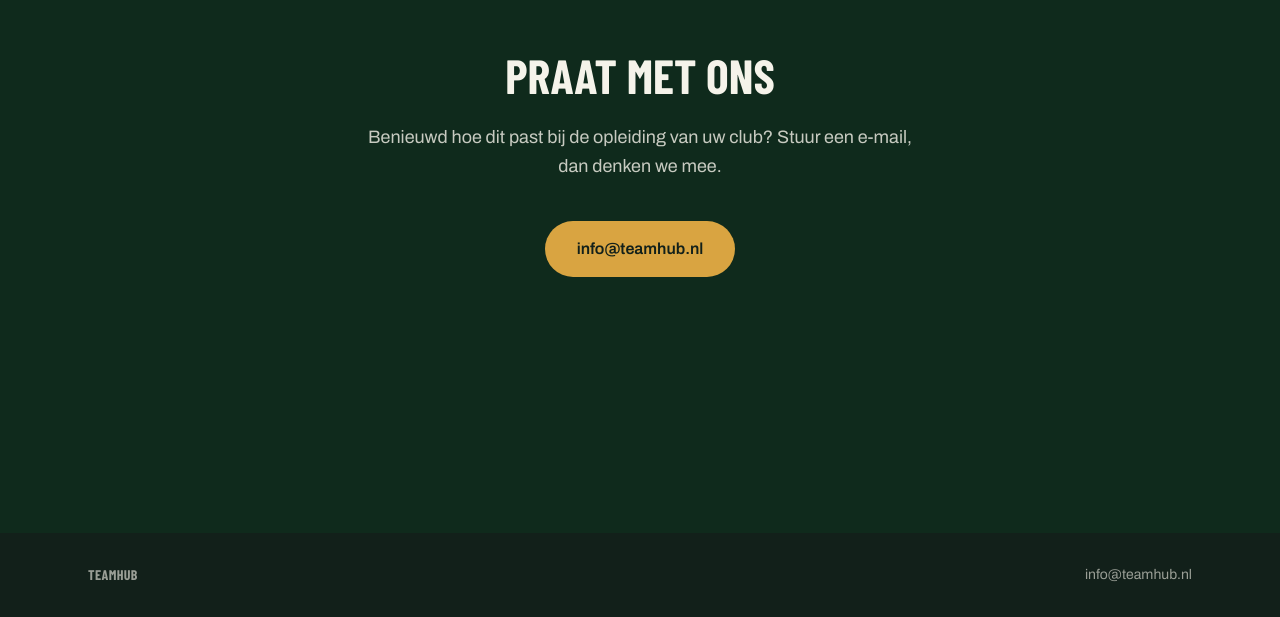
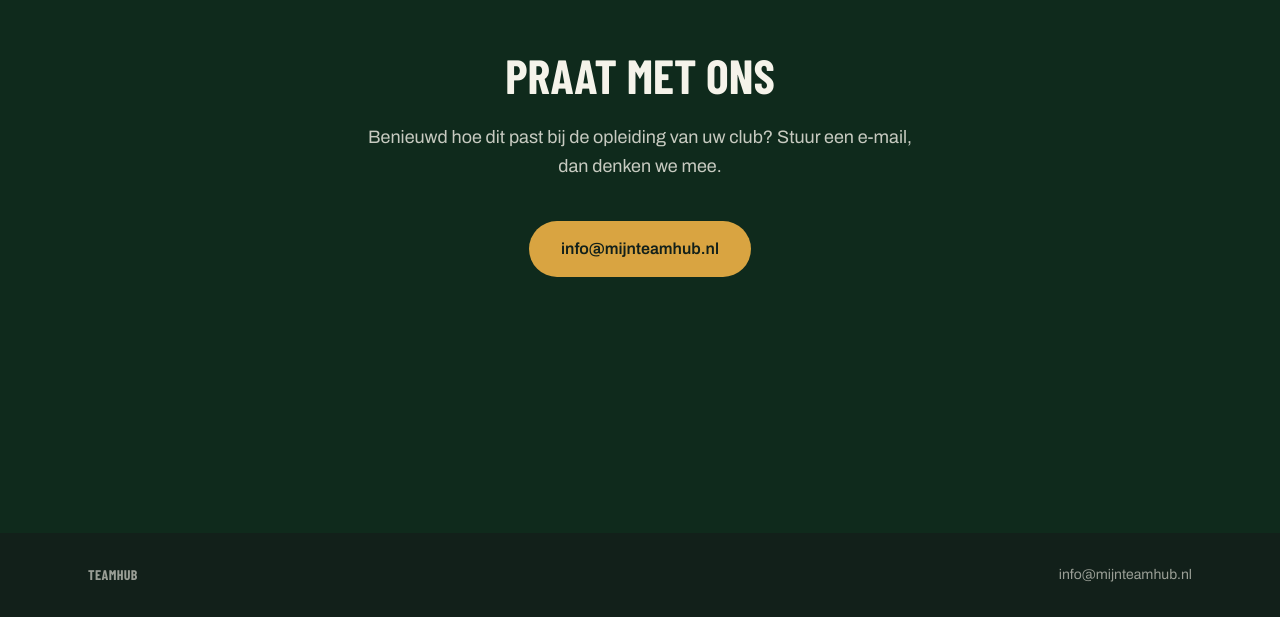
Before and after one commit to wordtest300/teamhub-site, a Next.js app: page / in a window 1280 px wide. Shown: the part 3948-4565 px from the top of the page. Built offline with nearby package versions, Linux system fonts and the light colour scheme; a web font is replaced by a local one.

Commit message:
Contact-e-mailadres gecorrigeerd naar het domein dat echt van ons is
info@teamhub.nl stond er nog uit de eerste opzet, maar teamhub.nl is niet
ons domein (dat was al bezet) -- info@mijnteamhub.nl is de juiste.

Co-Authored-By: Claude Sonnet 5 <noreply@anthropic.com>

```diff
--- a/app/page.tsx
+++ b/app/page.tsx
@@ -198,10 +198,10 @@ export default function Home() {
               e-mail, dan denken we mee.
             </p>
             <a
-              href="mailto:info@teamhub.nl"
+              href="mailto:info@mijnteamhub.nl"
               className="mt-10 inline-block rounded-full bg-gold text-ink font-semibold px-8 py-4 hover:bg-gold-dark hover:text-cream transition-colors"
             >
-              info@teamhub.nl
+              info@mijnteamhub.nl
             </a>
           </div>
         </section>
@@ -210,7 +210,7 @@ export default function Home() {
       <footer className="bg-ink text-cream/60">
         <div className="mx-auto max-w-6xl px-6 py-8 flex flex-col sm:flex-row items-center justify-between gap-4 text-sm">
           <span className="font-display font-bold uppercase tracking-wide">TeamHub</span>
-          <span>info@teamhub.nl</span>
+          <span>info@mijnteamhub.nl</span>
         </div>
       </footer>
     </>
```
